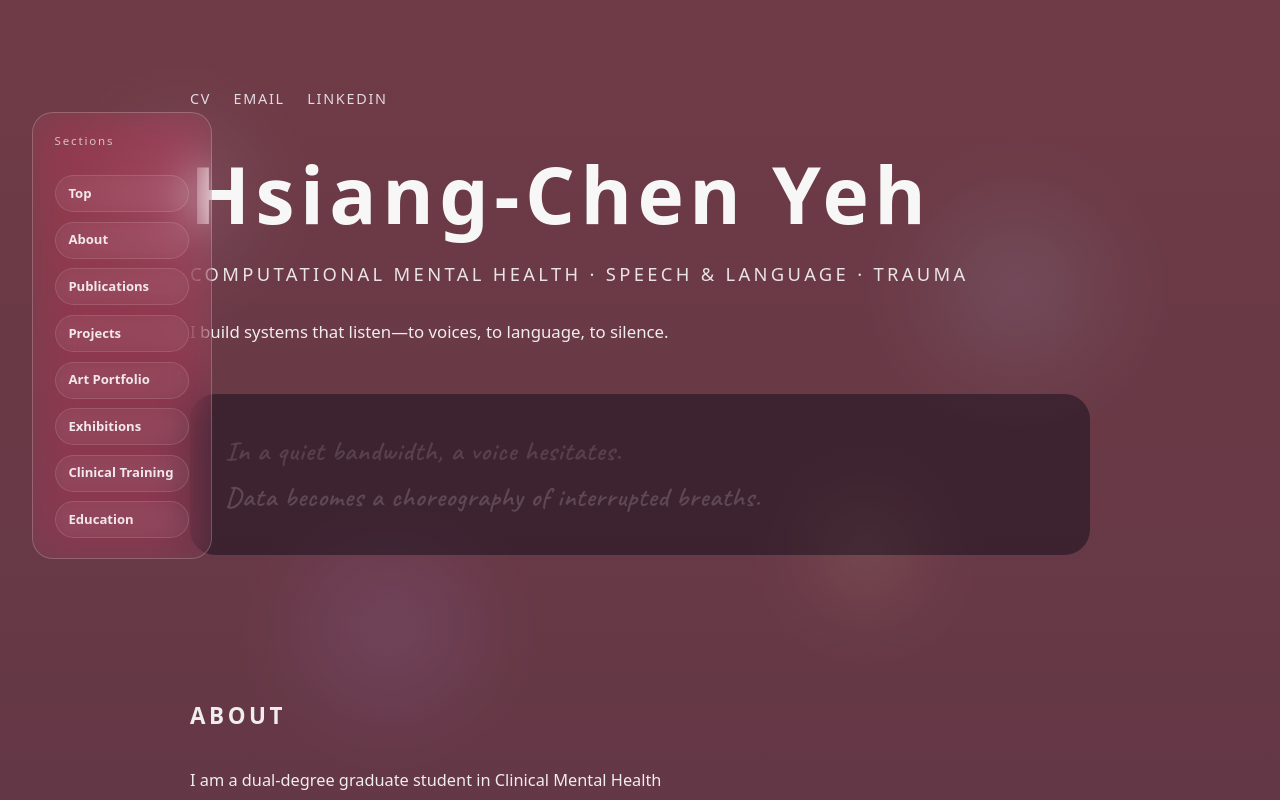
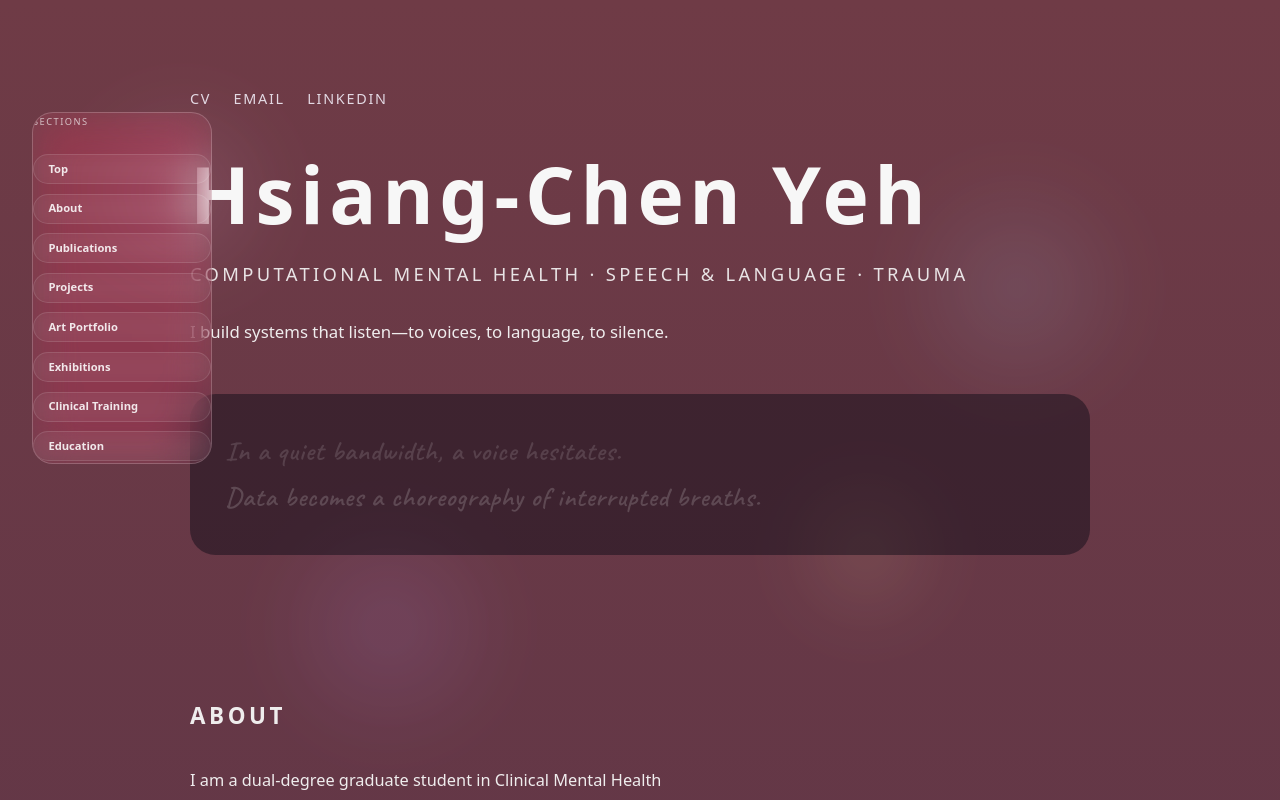
Before and after one commit to jen900704/jen-portfolio, a React (Vite) app: page / in a window 1280 px wide. Shown: the top 800 px of the page. Built offline with nearby package versions, Linux system fonts and the light colour scheme.

Commit message:
Refactor mobile layout styles in App.css
Updated mobile layout styles for better usability and design consistency.

```diff
--- a/src/App.css
+++ b/src/App.css
@@ -1378,123 +1378,53 @@ a:hover {
 /* Mobile layout (phones ≤ 768px) */
 /* ============================= */
 
-@media (max-width: 768px) {
-  html,
-  body {
-    overflow-x: hidden;
-  }
+  /* =============== */
+  /* Mobile Sections */
+  /* =============== */
 
-  /* 主要版面：左右欄 → 上下堆疊 */
-  .main-layout {
-    display: block;
-    padding: 1.75rem 1.4rem 2.5rem;
-    gap: 1.5rem;
-  }
-
-  /* 側邊選單：不要 fixed，放在最上面當一般區塊 */
+  /* 外框：不再固定在左側，改成上方一條橫向膠囊 */
   .side-nav-shell {
-    position: static;
-    top: auto;
-    left: auto;
+    position: sticky;              /* 捲動時固定在上方 */
+    top: 0.5rem;
+    left: 0;
     transform: none;
     width: 100%;
     max-width: none;
-    margin: 0 0 1.6rem 0;
+    margin: 0 0 1.4rem 0;
+    padding: 0.4rem 0.6rem;
+    z-index: 30;
+    background: rgba(11, 3, 22, 0.9);  /* 稍微有背景，字不會被底圖吃掉 */
+    backdrop-filter: blur(10px);
+    border-radius: 999px;
+    border: 1px solid rgba(255, 255, 255, 0.08);
   }
 
+  /* 「Sections」小標題可以縮小一點，讓出空間給按鈕 */
+  .side-nav-label {
+    font-size: 0.58rem;
+    margin-right: 0.4rem;
+    letter-spacing: 0.16em;
+    text-transform: uppercase;
+    opacity: 0.7;
+    white-space: nowrap;
+  }
+
+  /* 按鈕列：改成橫向滑動 */
   .side-nav {
     flex-direction: row;
-    flex-wrap: wrap;
-    justify-content: flex-start;
-    gap: 0.45rem;
+    align-items: center;
+    gap: 0.4rem;
+    overflow-x: auto;
+    padding: 0.1rem 0;
+    -webkit-overflow-scrolling: touch;
   }
 
+  /* 每一顆 section 按鈕（Top / About / Publications...） */
+  .side-nav-link,
   .side-nav-button {
-    width: auto;
-    padding-inline: 0.9rem;
-    font-size: 0.72rem;
+    flex: 0 0 auto;
+    white-space: nowrap;
+    padding: 0.35rem 0.9rem;
+    font-size: 0.7rem;
+    border-radius: 999px;
   }
-
-  /* 每一個 section：縮內距、拉開與左右邊界距離 */
-  .section {
-    margin: 0 0 1.8rem 0;
-    padding: 2.25rem 1.4rem 2rem;
-  }
-
-  .section .title {
-    font-size: 1.1rem;
-  }
-
-  /* Hero 區：改成上下排，圓形頭像不要太大 */
-  .hero {
-    padding: 5.2rem 1.4rem 3.2rem;
-  }
-
-  .hero-inner,
-  .hero-layout {
-    /* 二擇一：你的檔案是 hero-inner 還是 hero-layout 就用那個名字 */
-    flex-direction: column;
-    align-items: center;
-    gap: 1.6rem;
-  }
-
-  .hero-portrait-orbit,
-  .hero-orbit {
-    /* 圓圈縮小一點，避免吃掉文字 */
-    width: 220px;
-    height: 220px;
-  }
-
-  .hero-copy {
-    max-width: 100%;
-    text-align: left;
-  }
-
-  .hero-tagline {
-    font-size: 0.84rem;
-  }
-
-  .hero-heading {
-    font-size: 1.8rem;
-    line-height: 1.15;
-  }
-
-  .hero-subtitle {
-    font-size: 0.9rem;
-  }
-
-  /* Publications / Projects 卡片：改成單欄 */
-  .pub-grid,
-  .project-grid {
-    display: flex;
-    flex-direction: column;
-    gap: 1.5rem;
-  }
-
-  .pub-card,
-  .card {
-    width: 100%;
-  }
-
-  /* 教育區：避免字太擠 */
-  .section-education .edu-list {
-    gap: 1.2rem;
-  }
-
-  .edu-degree {
-    font-size: 0.95rem;
-  }
-
-  .edu-school,
-  .edu-note,
-  .edu-note-block {
-    font-size: 0.82rem;
-  }
-
-  /* 底部 footer 字再小一點 */
-  .site-footer {
-    font-size: 0.75rem;
-    padding-inline: 1.4rem;
-    text-align: center;
-  }
-}
```
